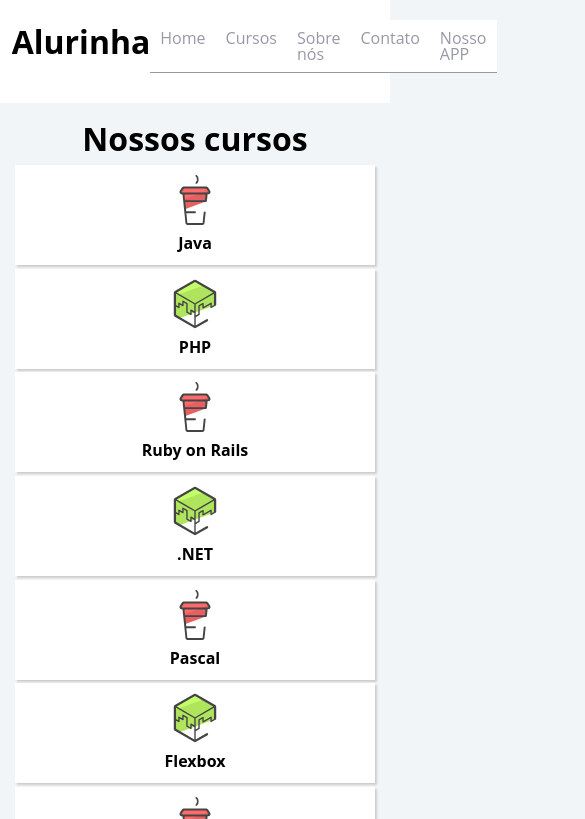
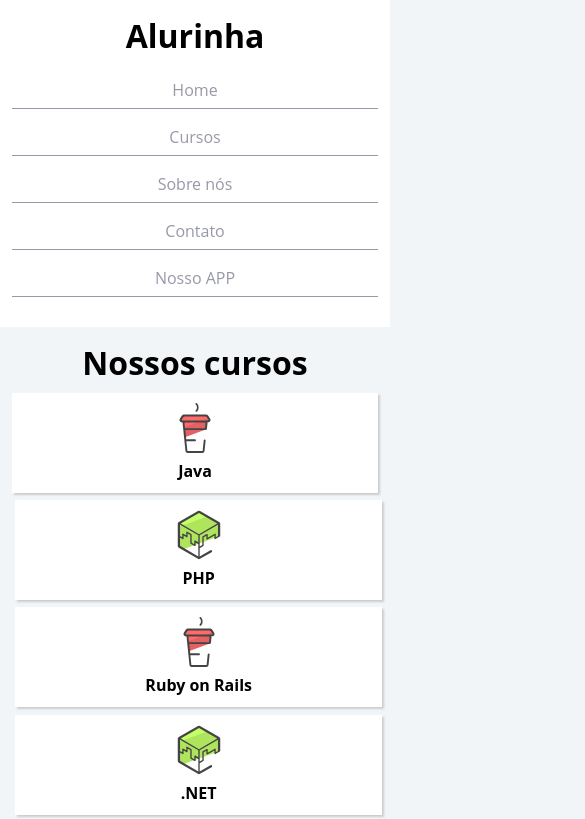
Before and after one commit to otiagoluz/flexbox-css, a plain HTML site: page index.html in a window 390 px wide. Shown: the top 819 px of the page, 585 px wide, since content can reach past the window. Drawn offline with Linux system fonts and the light colour scheme.

Commit message:
mobile flex

```diff
--- a/css/flexbox.css
+++ b/css/flexbox.css
@@ -36,3 +36,66 @@
 	flex-flow: column wrap;
 	height: 250px;
 }
+
+.conteudoPrincipal-cursos {
+	display: flex;
+	flex-wrap: wrap;
+
+
+}
+
+.conteudoPrincipal-cursos-link {
+	width: 23%;
+	margin: 1%;
+}
+
+
+.conteudoPrincipal-cursos-link:nth-child(4n) {
+	margin-right: 0;
+}
+
+.conteudoPrincipal-cursos-link:nth-child(4n+1) {
+	margin-left: 0;
+}
+
+@media (max-width: 768px) {
+
+	.cabecalhoPrincipal-nav {
+		flex-direction: column;
+	}
+
+	.cabecalhoPrincipal .container {
+		flex-direction: column;
+		align-items: initial;
+		text-align: center;
+	}
+
+	.conteudoPrincipal-cursos {
+		flex-direction: column;
+	}
+	.conteudoPrincipal-cursos-link {
+		width: 100%;
+	}
+	.rodapePrincipal-navMap-list {
+		height: auto;
+	}
+
+	.rodapePrincipal-patrocinadores .container {
+		flex-direction: column;
+		align-items: center;
+	}
+
+	.rodapePrincipal-patrocinadores-list {
+	margin: 0;
+	width: 100%;
+	}
+
+	.rodapePrincipal-contatoForm {
+		width: 100%;
+	}
+
+	.rodapePrincipal-contatoForm-fieldset {
+		justify-content: center;
+	}
+
+}
```
Also changed, not shown: index.html (+9 -4 lines).
